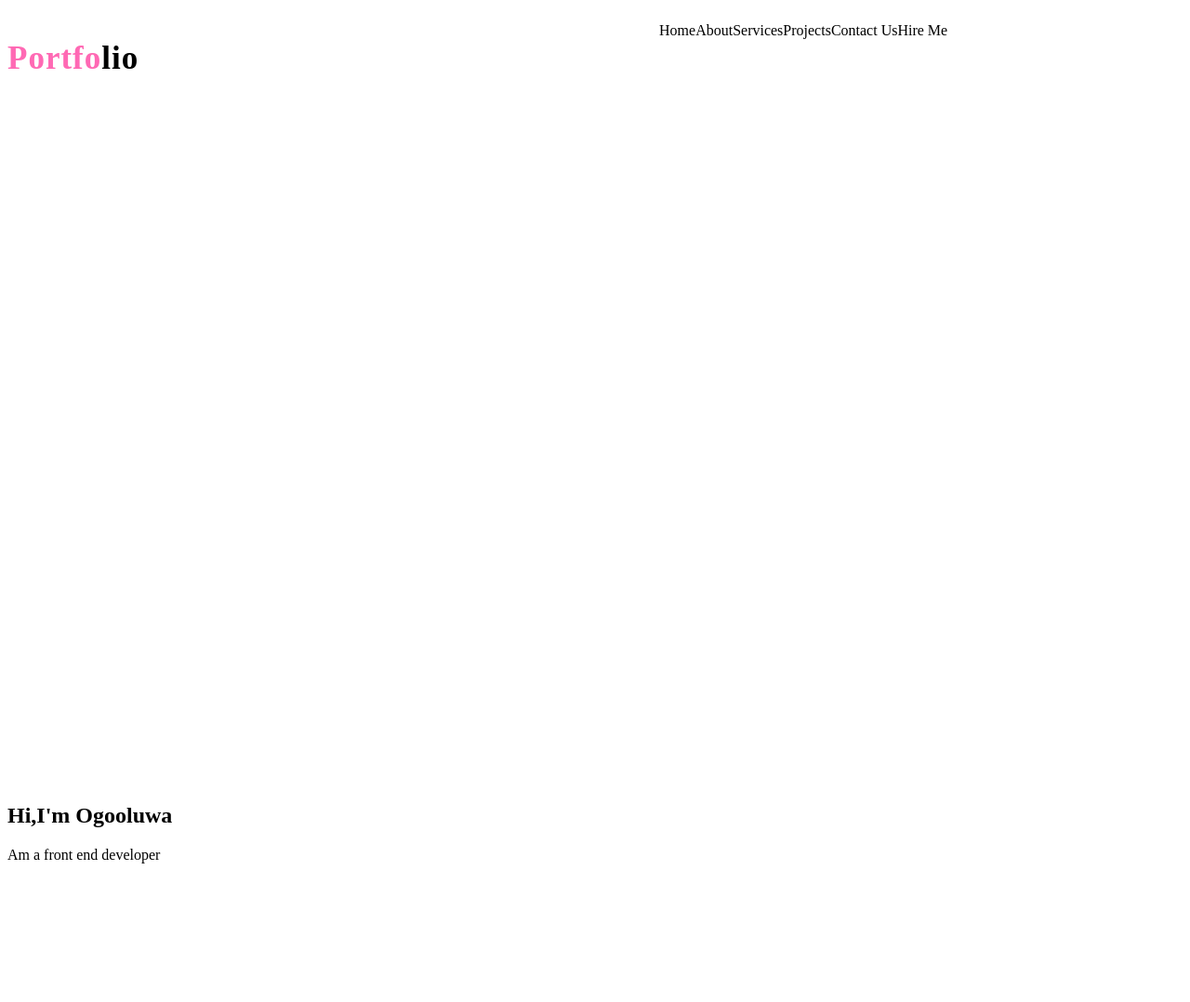
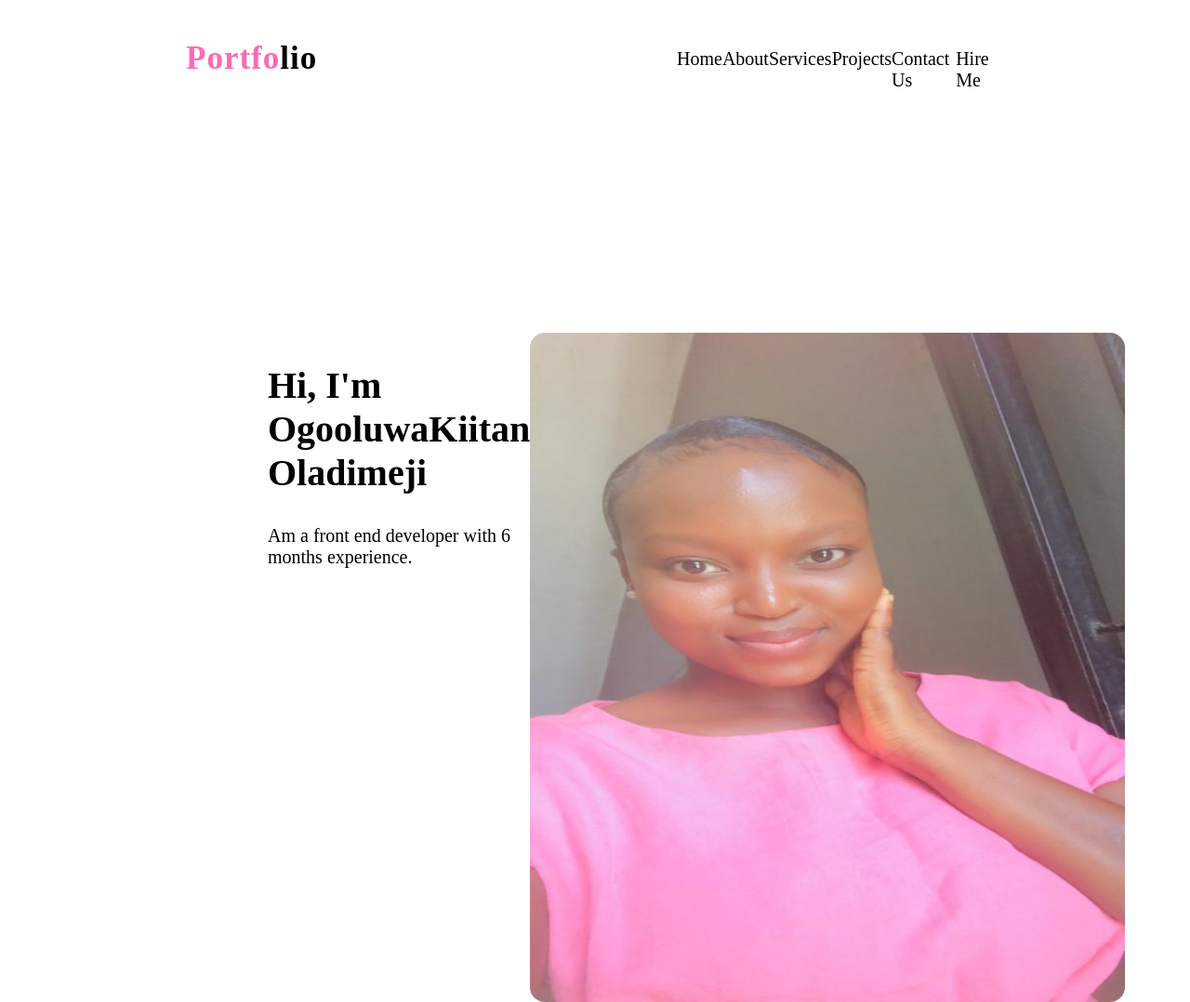
Before and after one commit to Ogooluwakiitan/Portfolio, a plain HTML site: page index.html in a window 1280 px wide. Shown: the whole page at 93% size. Before the commit the page ends 945 px from the top, so only its background shows below. Drawn offline with Linux system fonts and the light colour scheme; a web font is replaced by a local one.

Commit message:
kiitan's pictures nice, she's just being petty

```diff
--- a/index.html
+++ b/index.html
@@ -1,5 +1,6 @@
 <!DOCTYPE html>
 <html lang="en">
+
 <head>
     <meta charset="UTF-8">
     <meta http-equiv="X-UA-Compatible" content="IE=edge">
@@ -7,32 +8,34 @@
     <title>Portfolio</title>
     <link rel="stylesheet" href="style.css">
 </head>
+
 <body>
-    <main>
-        <div class="hero">
+    <div class="hero">
         <nav>
             <h3 class="logo">Portfo<span>lio</span></h3>
-            <div class="list">
-                <p>Home</p>
-                <p>About</p>
-                <p>Services</p>
-                <p>Projects</p>
-                <p>Contact Us</p>
-                <p>Hire Me</p>
-
-
+            <div class="list flex">
+                <p><a href="#">Home</a></p>
+                <p><a href="aboutUs.html">About</a></p>
+                <p><a href="services.html">Services</a></p>
+                <p><a href="project.html">Projects</a></p>
+                <p><a href="contact.html">Contact Us</a></p>
+                <p><a href="hire-me.html">Hire Me</a></p>
             </div>
         </nav>
+    </div>
+
+    <section>
+        <div class="flex justify-between mx-auto" style="width: 80%;">
+            <div>
+                <h1>Hi, I'm OgooluwaKiitan Oladimeji</h1>
+                <p style="width: ;">Am a front end developer with 6 months experience.</p>
+            </div>
+            <div>
+                <img src="Kiitan's pissure.jpeg" class="kiitan-img" style="height: 45rem; width: 40rem; border-radius: 1rem;">
+            </div>
         </div>
-        <br>
-        <br>
-        <!-- First Section-->
-
-        <section>
-            <h1>Hi,I'm Ogooluwa</h1>
-            <p>Am a front end developer</p>
-        </section>
-    </main>
+    </section>
     <footer></footer>
 </body>
+
 </html>
--- a/style.css
+++ b/style.css
@@ -1,19 +1,27 @@
-.hero{
-    height: 100vh;
-    width: 100%;
-    background-image: ;
-    background-size: cover;
-    background-position: center;
+@font-face {
+    font-family: "Lato Regular";
+    src: url("/fonts/Lato-Regular.ttf");
+  }
 
+body {
+    padding: 0 12rem;
+    font-family: Lato Regular;
 }
 nav{
     display: flex;
     justify-content: space-between;
-    width: 80%;
+    width: 100%;
+}
+h3 {
+    width: 60%;
 }
 .list {
-    display: flex;
     justify-content: space-between;
+    width: 40%;
+    margin-top: 1.5rem;
+}
+.list p {
+    font-size: 20px;
 }
 .logo{
     color: hotpink;
@@ -34,3 +42,43 @@ span{
     padding: 10px 25px;
     border-radius: 3opx;
 }
+
+section {
+    margin-top: 15rem;
+}
+section h1 {
+    font-size: 40px;
+}
+section p {
+    font-size: 20px;
+}
+
+
+/* Helper Classes */
+
+.flex {
+    display: flex;
+}
+
+.justify-between {
+    justify-content: space-between;
+}
+
+.bg-red {
+    background-color: red;
+}
+
+.mx-auto {
+    margin: auto;
+
+}
+a {
+    text-decoration: none;
+    color: black;
+}
+a:hover {
+    color: aqua;
+}
+.font-30 {
+    font-size: 30px;
+}
```
Also changed, not shown: aboutUs.html (added, +12 -0 lines), services.html (added, +12 -0 lines), Kiitan's pissure.jpeg (added), assets/fonts/Lato-Black.ttf (added), assets/fonts/Lato-BlackItalic.ttf (added), assets/fonts/Lato-Bold.ttf (added), assets/fonts/Lato-BoldItalic.ttf (added), assets/fonts/Lato-Italic.ttf (added), assets/fonts/Lato-Light.ttf (added), assets/fonts/Lato-LightItalic.ttf (added), assets/fonts/Lato-Regular.ttf (added), assets/fonts/Lato-Thin.ttf (added), assets/fonts/Lato-ThinItalic.ttf (added).
